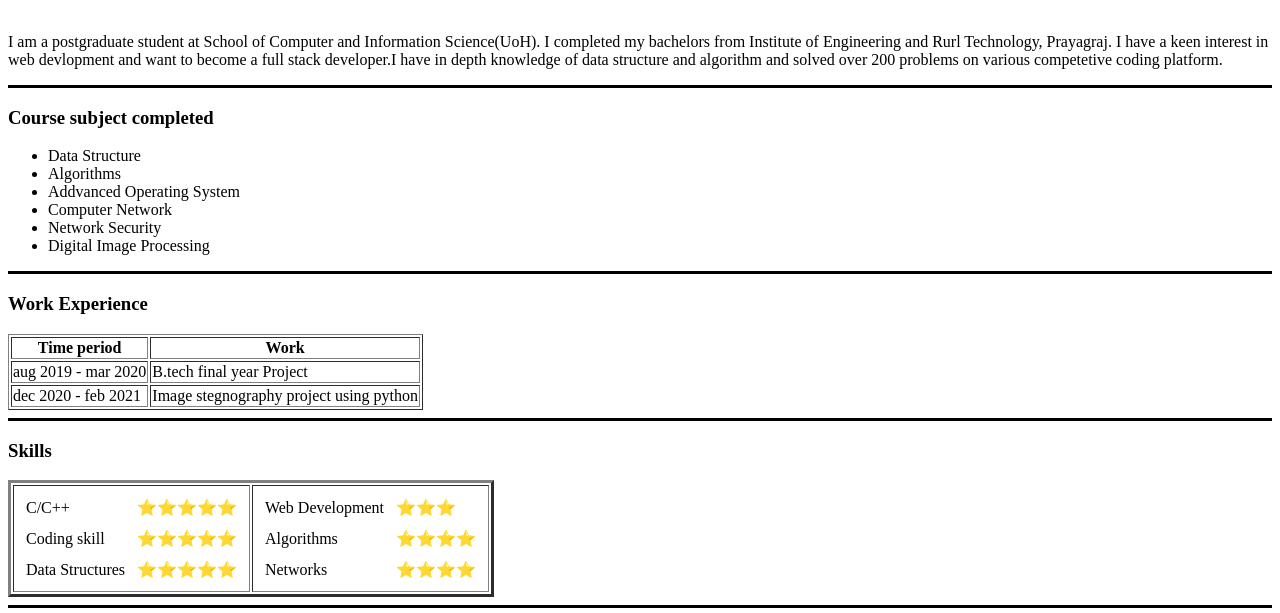
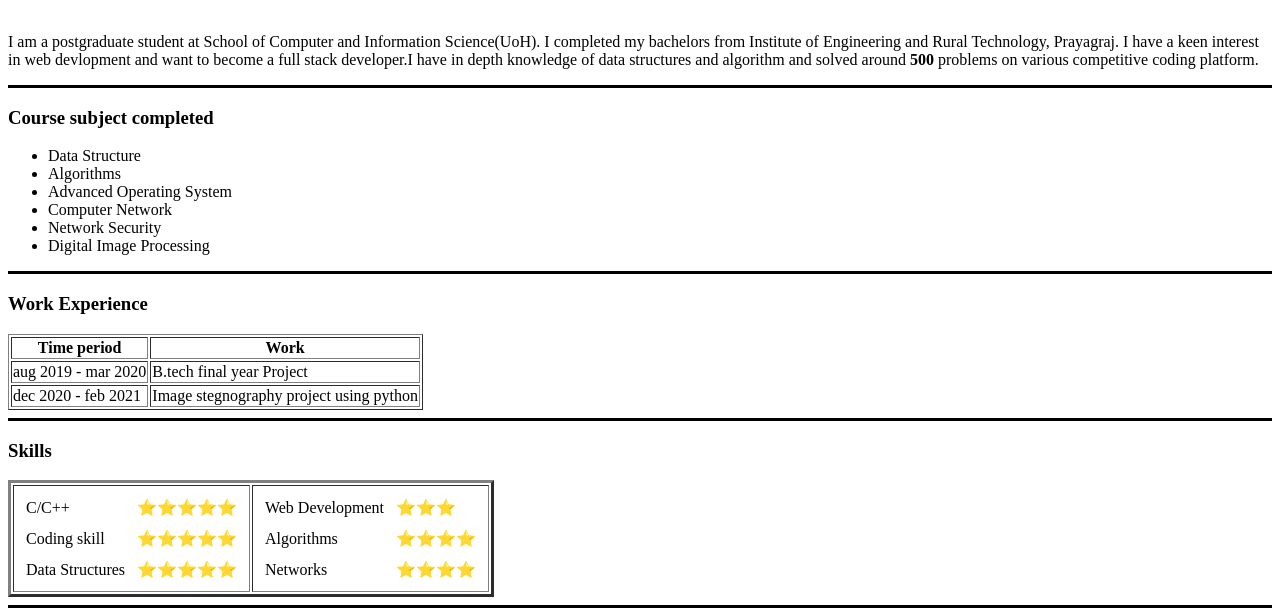
Before and after one commit to neel-shail/CV, a plain HTML site: page index.html in a window 1280 px wide. Shown: the part 187-800 px from the top of the page. Drawn offline with Linux system fonts and the light colour scheme.

Commit message:
Update index.html

```diff
--- a/index.html
+++ b/index.html
@@ -17,16 +17,16 @@
     </td>
   </table>
   <p>I am a postgraduate student at School of Computer and Information Science(UoH).
-    I completed my bachelors from Institute of Engineering and Rurl Technology, Prayagraj.
+    I completed my bachelors from Institute of Engineering and Rural Technology, Prayagraj.
     I have a keen interest in web devlopment and want to become a full stack developer.I have
-    in depth knowledge of data structure and algorithm and solved over 200 problems on various
-    competetive coding platform.</p>
+    in depth knowledge of data structures and algorithm and solved around <b>500</b> problems on various
+    competitive coding platform.</p>
   <hr size="3" color="black">
   <h3>Course subject completed</h3>
   <ul>
     <li>Data Structure</li>
     <li>Algorithms</li>
-    <li>Addvanced Operating System</li>
+    <li>Advanced Operating System</li>
     <li>Computer Network</li>
     <li>Network Security</li>
     <li>Digital Image Processing</li>
```
